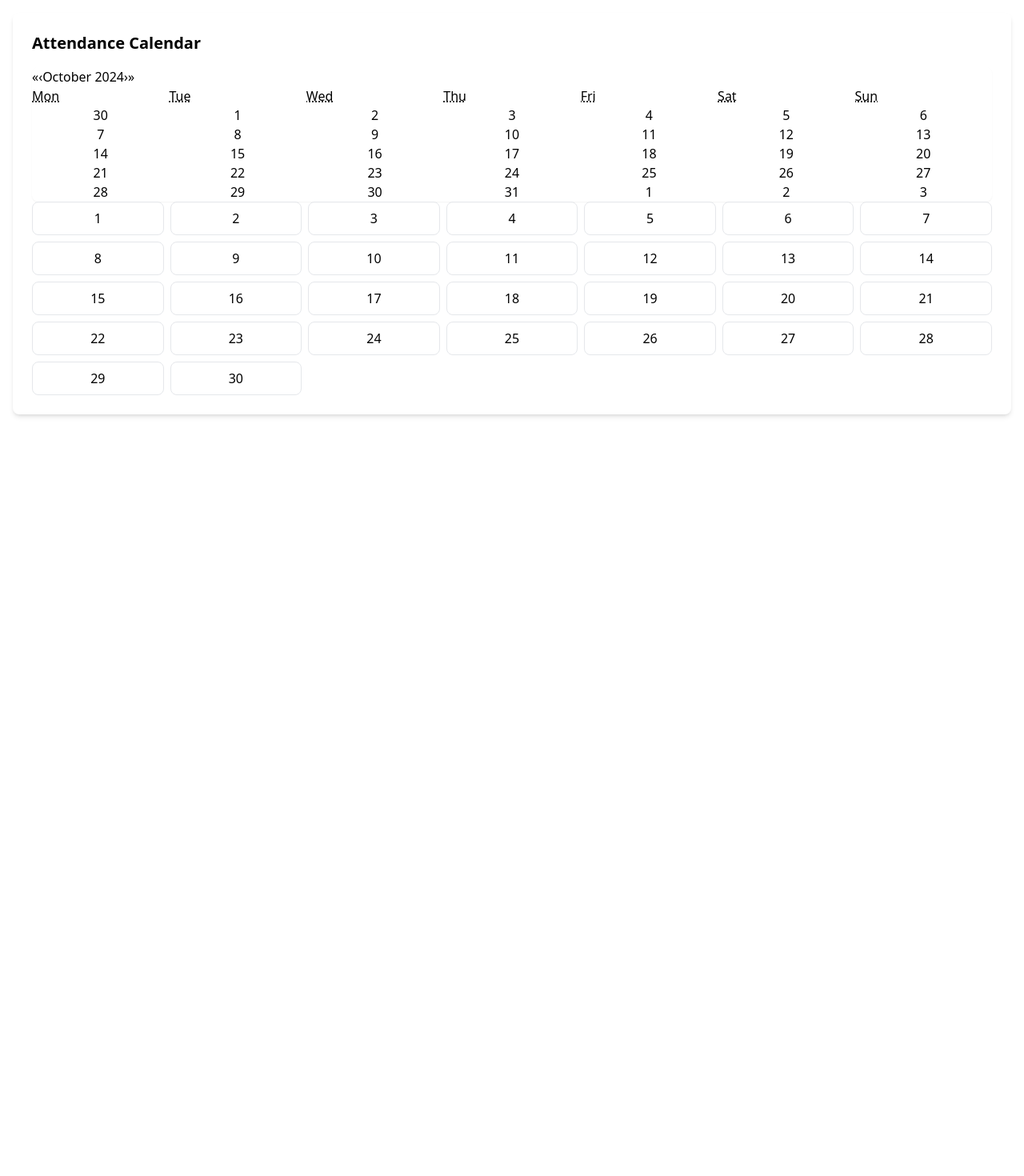
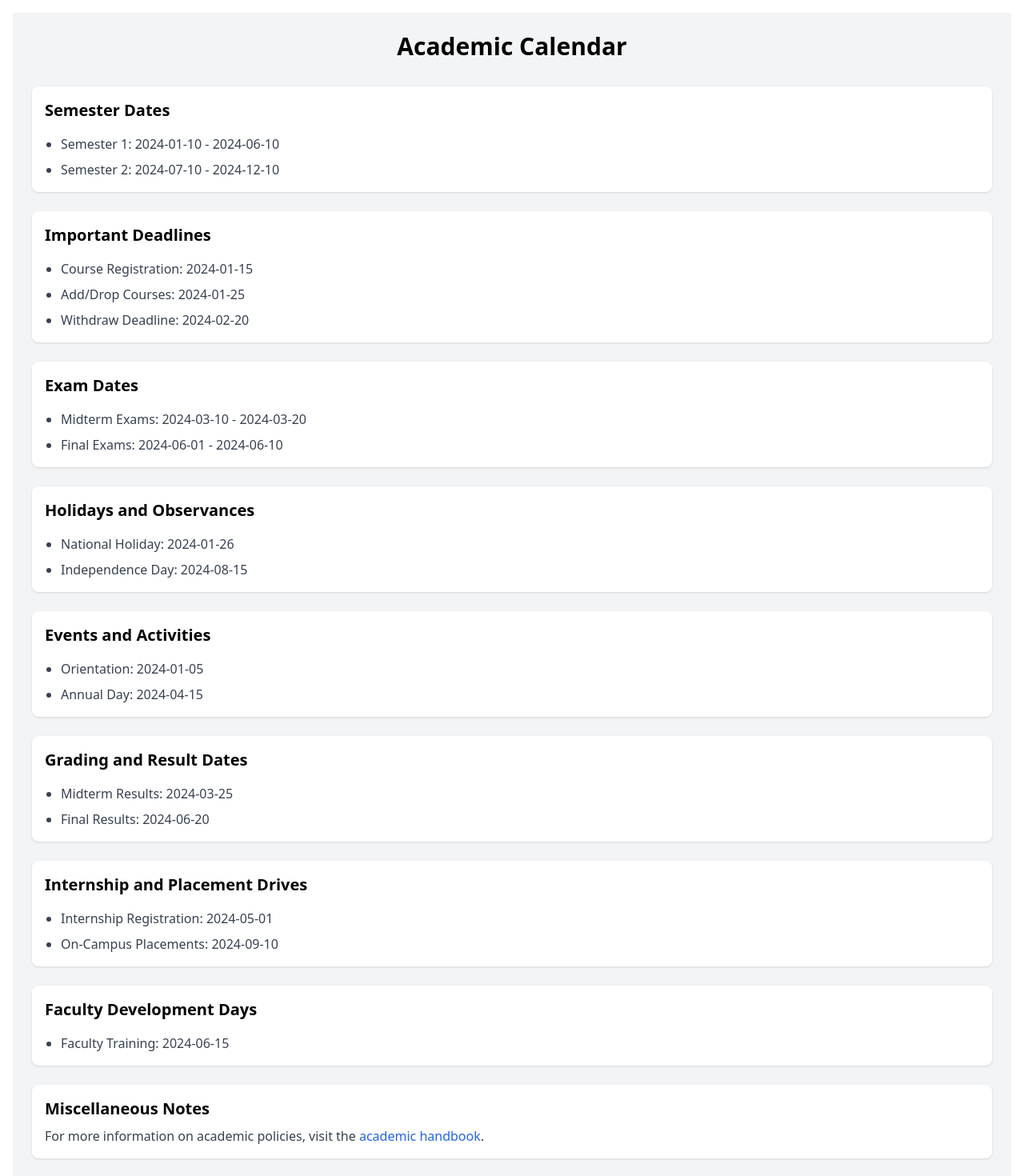
Before and after one commit to Gamerking177/classync, a React (Create React App) app: page /attendance-calendar in a window 1280 px wide. Shown: the top 1470 px of the page at 80% size. Before the commit the page ends 800 px from the top, so only its background shows below. Built offline with nearby package versions, Linux system fonts and the light colour scheme; no server answers.

Commit message:
added academic calendar

```diff
--- a/src/attendancemanagement/AttendanceCalendar.js
+++ b/src/attendancemanagement/AttendanceCalendar.js
@@ -1,32 +1,94 @@
-import React from 'react';
-import Calendar from 'react-calendar';
+import React from "react";
 
-const AttendanceCalendar = ({ setDateFilter, dateFilter, filteredRecords = [] }) => {
+const AcademicCalendar = () => {
+  const calendarData = {
+    semesters: [
+      { name: "Semester 1", start: "2024-01-10", end: "2024-06-10" },
+      { name: "Semester 2", start: "2024-07-10", end: "2024-12-10" },
+    ],
+    deadlines: [
+      { name: "Course Registration", date: "2024-01-15" },
+      { name: "Add/Drop Courses", date: "2024-01-25" },
+      { name: "Withdraw Deadline", date: "2024-02-20" },
+    ],
+    exams: [
+      { name: "Midterm Exams", date: "2024-03-10 - 2024-03-20" },
+      { name: "Final Exams", date: "2024-06-01 - 2024-06-10" },
+    ],
+    holidays: [
+      { name: "National Holiday", date: "2024-01-26" },
+      { name: "Independence Day", date: "2024-08-15" },
+    ],
+    events: [
+      { name: "Orientation", date: "2024-01-05" },
+      { name: "Annual Day", date: "2024-04-15" },
+    ],
+    results: [
+      { name: "Midterm Results", date: "2024-03-25" },
+      { name: "Final Results", date: "2024-06-20" },
+    ],
+    internships: [
+      { name: "Internship Registration", date: "2024-05-01" },
+      { name: "On-Campus Placements", date: "2024-09-10" },
+    ],
+    facultyDevelopment: [
+      { name: "Faculty Training", date: "2024-06-15" },
+    ],
+  };
+
   return (
-    <section className="bg-white shadow-md rounded-lg p-6 mb-6">
-      <h2 className="text-xl font-semibold mb-4">Attendance Calendar</h2>
-      <Calendar
-        onChange={setDateFilter}
-        value={dateFilter}
-        className="rounded-lg shadow-sm"
-      />
-      <div className="grid grid-cols-7 gap-2">
-        {Array.from({ length: 30 }, (_, i) => i + 1).map(day => {
-          const record = filteredRecords.find(record => record.date.endsWith(`-${day.toString().padStart(2, '0')}`));
-          return (
-            <div key={day} className="p-2 border rounded-lg hover:bg-gray-100 transition duration-200">
-              <p className="text-center">{day}</p>
-              {record && (
-                <p className={`text-center ${record.status === 'Present' ? 'text-green-600' : record.status === 'Absent' ? 'text-red-600' : 'text-yellow-600'}`}>
-                  {record.status}
-                </p>
-              )}
-            </div>
-          );
-        })}
+    <div className="p-6 bg-gray-100 min-h-screen">
+      <h1 className="text-3xl font-bold text-center mb-8">Academic Calendar</h1>
+
+      <div className="space-y-6">
+        {/* Semester Dates */}
+        <Section title="Semester Dates" items={calendarData.semesters} />
+
+        {/* Important Deadlines */}
+        <Section title="Important Deadlines" items={calendarData.deadlines} />
+
+        {/* Exam Dates */}
+        <Section title="Exam Dates" items={calendarData.exams} />
+
+        {/* Holidays and Observances */}
+        <Section title="Holidays and Observances" items={calendarData.holidays} />
+
+        {/* Events and Activities */}
+        <Section title="Events and Activities" items={calendarData.events} />
+
+        {/* Grading and Result Dates */}
+        <Section title="Grading and Result Dates" items={calendarData.results} />
+
+        {/* Internship and Placement Drives */}
+        <Section title="Internship and Placement Drives" items={calendarData.internships} />
+
+        {/* Faculty Development Days */}
+        <Section title="Faculty Development Days" items={calendarData.facultyDevelopment} />
+
+        {/* Miscellaneous Notes */}
+        <div className="p-4 bg-white shadow rounded-lg mt-6">
+          <h2 className="text-xl font-semibold">Miscellaneous Notes</h2>
+          <p className="text-gray-700 mt-2">
+            For more information on academic policies, visit the{" "}
+            <a href="#" className="text-blue-600 hover:underline">academic handbook</a>.
+          </p>
+        </div>
       </div>
-    </section>
+    </div>
   );
 };
 
-export default AttendanceCalendar;
+const Section = ({ title, items }) => (
+  <div className="p-4 bg-white shadow rounded-lg">
+    <h2 className="text-xl font-semibold mb-4">{title}</h2>
+    <ul className="list-disc pl-5 space-y-2">
+      {items.map((item, index) => (
+        <li key={index} className="text-gray-700">
+          <span className="font-medium">{item.name}:</span> {item.date || `${item.start} - ${item.end}`}
+        </li>
+      ))}
+    </ul>
+  </div>
+);
+
+export default AcademicCalendar;
```
